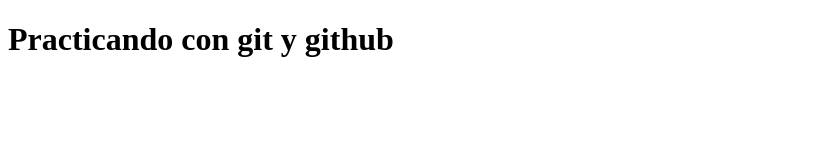
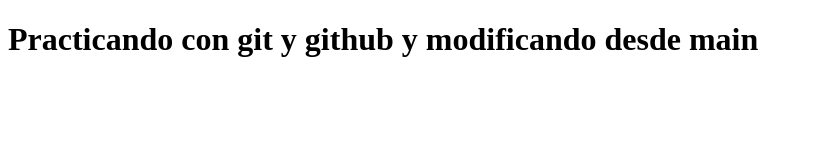
Before and after one commit to AlzateJJ/first-rep-academlo, a plain HTML site: page index.html in a window 1280 px wide. Shown: the whole page, without its empty margins (0-813 px from the left). Drawn offline with Linux system fonts and the light colour scheme.

Commit message:
Update title

```diff
--- a/index.html
+++ b/index.html
@@ -6,6 +6,6 @@
     <title>Document</title>
 </head>
 <body>
-    <h1>Practicando con git y github</h1>
+    <h1>Practicando con git y github y modificando desde main</h1>
 </body>
 </html>
```
